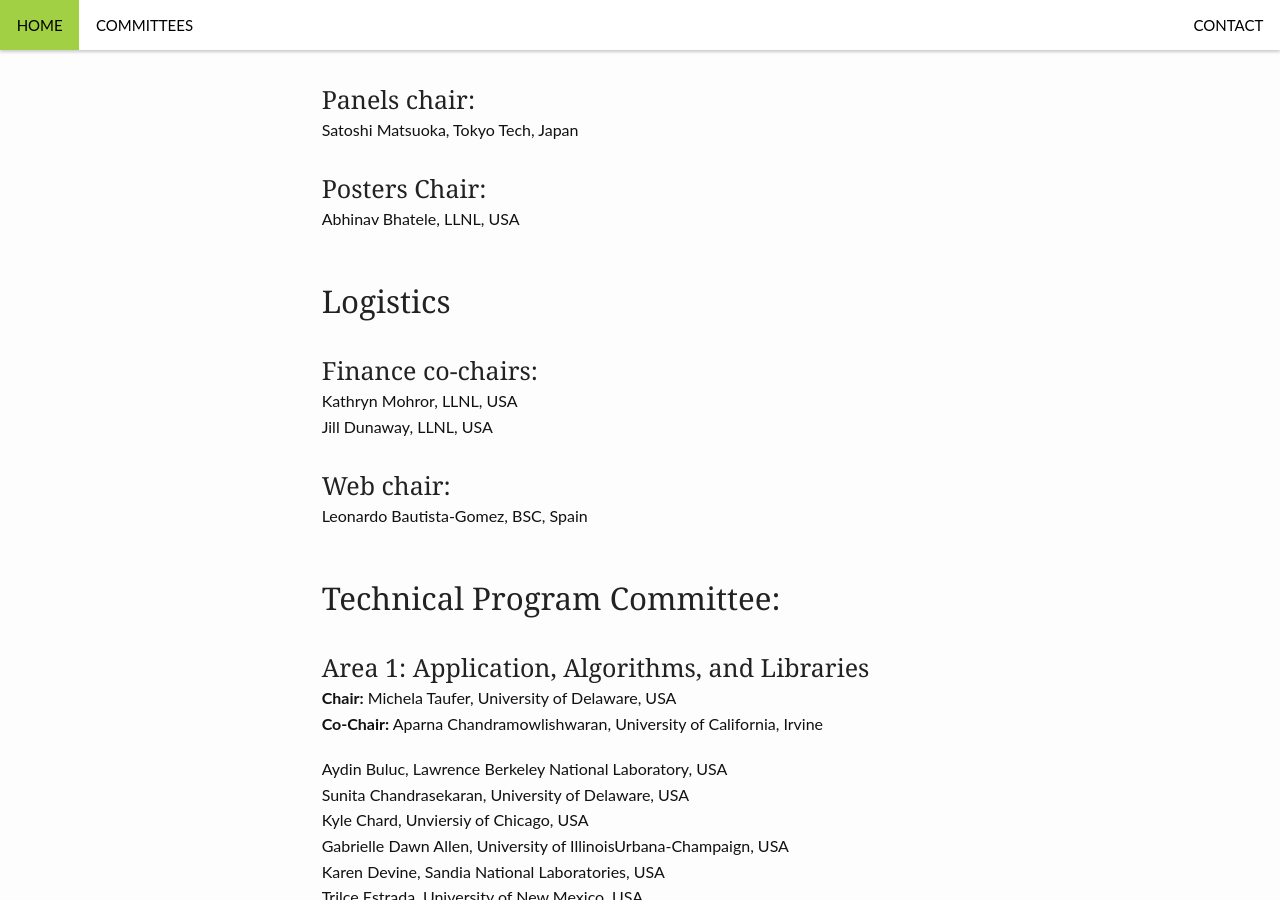
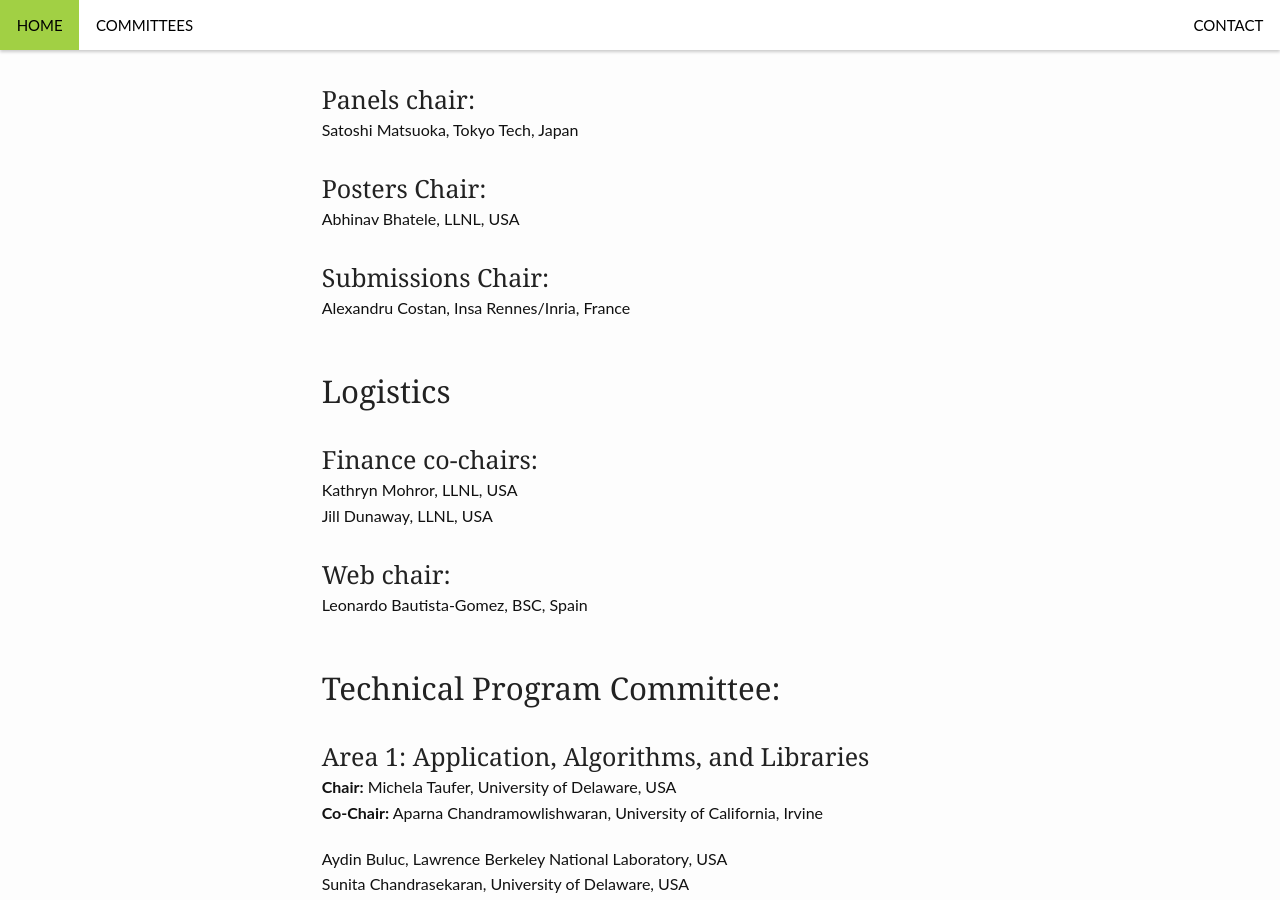
Before and after one commit to cluster17/cluster17.github.io, a Jekyll site: the page built from committees/index.md, in a window 1280 px wide and 900 px high, scrolled down 922 px. Built offline with Jekyll 4.4.1, drawn with Linux system fonts in a browser that asks for light colours.

Commit message:
Adding submission chair

```diff
--- a/committees/index.md
+++ b/committees/index.md
@@ -37,6 +37,10 @@ Satoshi Matsuoka, Tokyo Tech, Japan
 <h3>Posters Chair: </h3>
 
 Abhinav Bhatele, LLNL, USA
+
+<h3>Submissions Chair: </h3>
+
+Alexandru Costan, Insa Rennes/Inria, France
 
 
 <h2>Logistics</h2>
```
